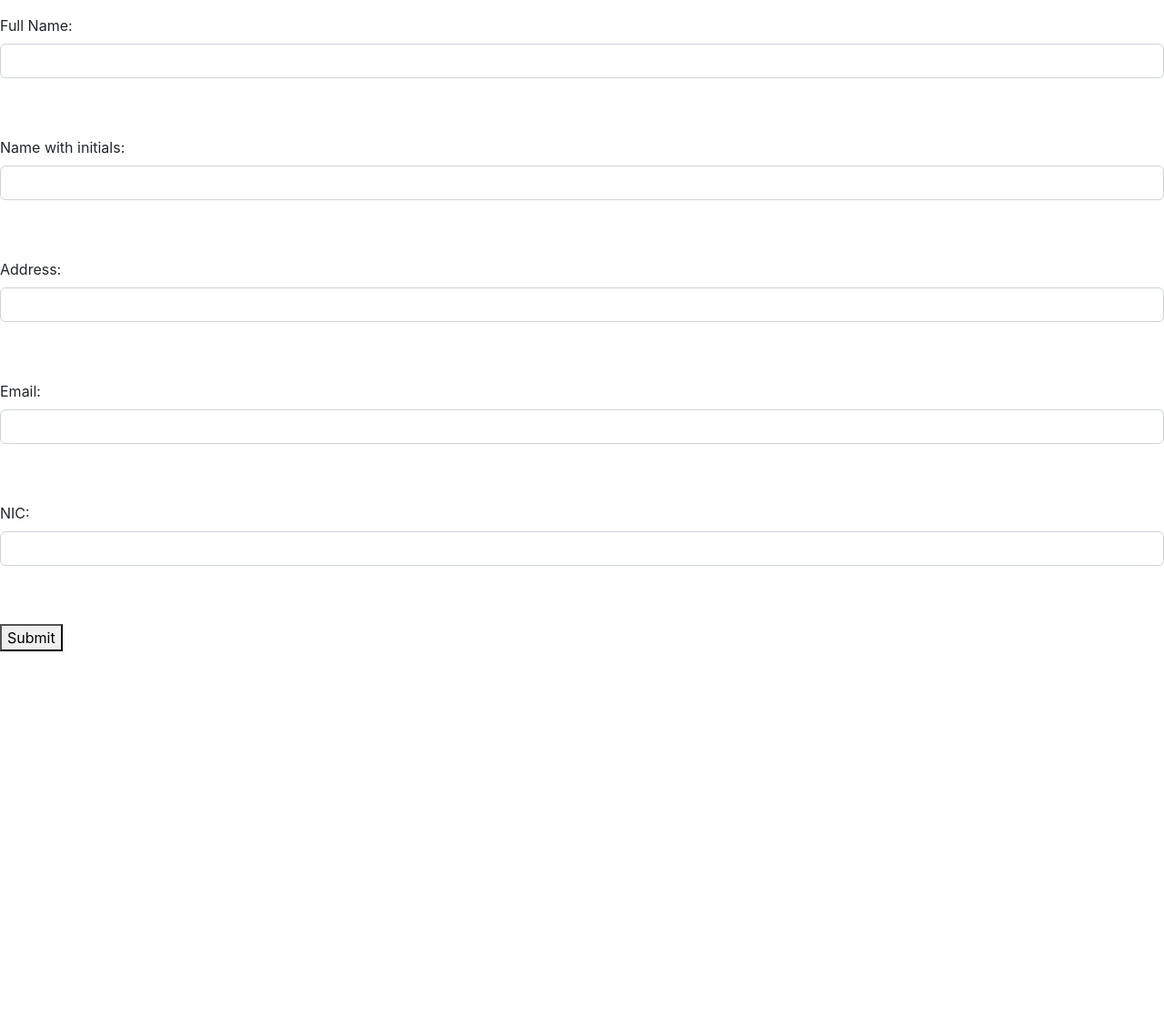
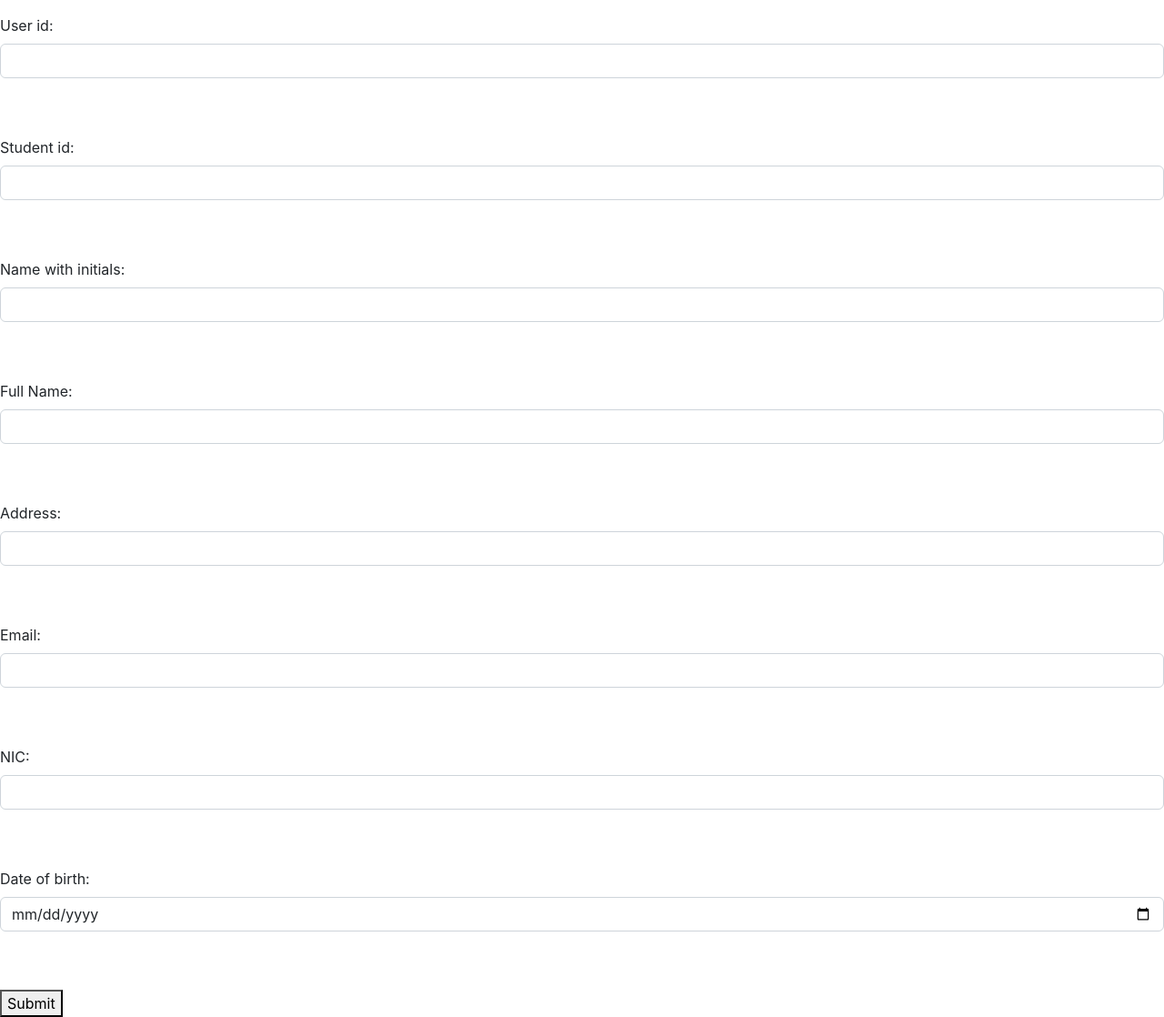
Before and after one commit to dilumsadeepa/Tuition-management-system, a React (Create React App) app in the folder tuition-management/: page /EnterForm in a window 1280 px wide. Shown: the whole page at 91% size. Before the commit the page ends 800 px from the top, so only its background shows below. Built offline with nearby package versions, Linux system fonts and the light colour scheme.

Commit message:
student form structure created

```diff
--- a/tuition-management/src/components/Student/EnterForm.js
+++ b/tuition-management/src/components/Student/EnterForm.js
@@ -2,16 +2,19 @@ import React, { useState } from 'react';
 
 
 function EnterForm() {
+  const [UID, setUID] = useState('');
+  const [SID, setSID] = useState('');
+  const [ininame, setIName] = useState('');
   const [fullname, setFName] = useState('');
-  const [ininame, setIName] = useState('');
   const [Address, setAddress] = useState('');
   const [email, setEmail] = useState('');
   const [NIC, setNIC] = useState('');
+  const [DOB, setDOB] = useState('');
 
 
   const handleSubmit = (event) => {
     event.preventDefault();
-    console.log({ fullname,ininame,Address, email,NIC});
+    console.log({ UID,SID,ininame,fullname,Address, email,NIC,DOB});
     // form data, like submit it to a server
   };
 
@@ -19,15 +22,27 @@ function EnterForm() {
 
     <form onSubmit={handleSubmit}>
 
+<div class="mb-3 mt-3">
+      <label htmlFor="UID" class="form-label">User id:</label>
+      <input type="text" id="UID" name="UID" class="form-control" value={UID} onChange={(e) => setUID(e.target.value)} /><br /><br />
+    </div>
+
     <div class="mb-3 mt-3">
-      <label htmlFor="fullname" class="form-label">Full Name:</label>
-      <input type="text" id="fullname" name="fullname" class="form-control" value={fullname} onChange={(e) => setFName(e.target.value)} /><br /><br />
+      <label htmlFor="SID" class="form-label">Student id:</label>
+      <input type="text" id="SID" name="SID" class="form-control" value={UID} onChange={(e) => setSID(e.target.value)} /><br /><br />
     </div>
 
     <div class="mb-3 mt-3">
       <label htmlFor="ininame" class="form-label">Name with initials:</label>
       <input type="text" id="ininame" name="ininame" class="form-control" value={ininame} onChange={(e) => setIName(e.target.value)} /><br /><br />
     </div>
+
+    <div class="mb-3 mt-3">
+      <label htmlFor="fullname" class="form-label">Full Name:</label>
+      <input type="text" id="fullname" name="fullname" class="form-control" value={fullname} onChange={(e) => setFName(e.target.value)} /><br /><br />
+    </div>
+
+
 
     <div class="mb-3 mt-3">
       <label htmlFor="Address" class="form-label">Address:</label>
@@ -41,8 +56,14 @@ function EnterForm() {
 
     <div class="mb-3 mt-3">
       <label htmlFor="NIC" class="form-label">NIC:</label>
-      <input type="nic" id="nic" name="nic" class="form-control" value={NIC} onChange={(e) => setNIC(e.target.value)} /><br /><br />
+      <input type="text" id="nic" name="nic" class="form-control" value={NIC} onChange={(e) => setNIC(e.target.value)} /><br /><br />
     </div>
+
+    <div class="mb-3 mt-3">
+      <label htmlFor="DOB" class="form-label">Date of birth:</label>
+      <input type="date" id="DOB" name="DOB" class="form-control" value={email} onChange={(e) => setDOB(e.target.value)} /><br /><br />
+    </div>
+
 
       <button type="submit">Submit</button>
     </form>
```
